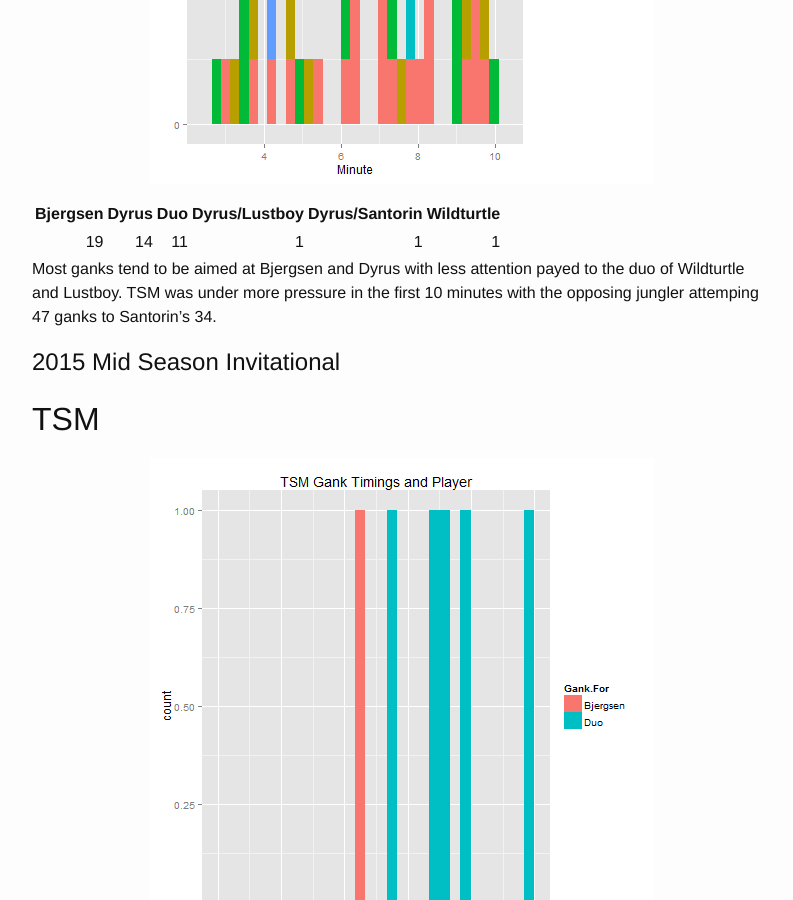
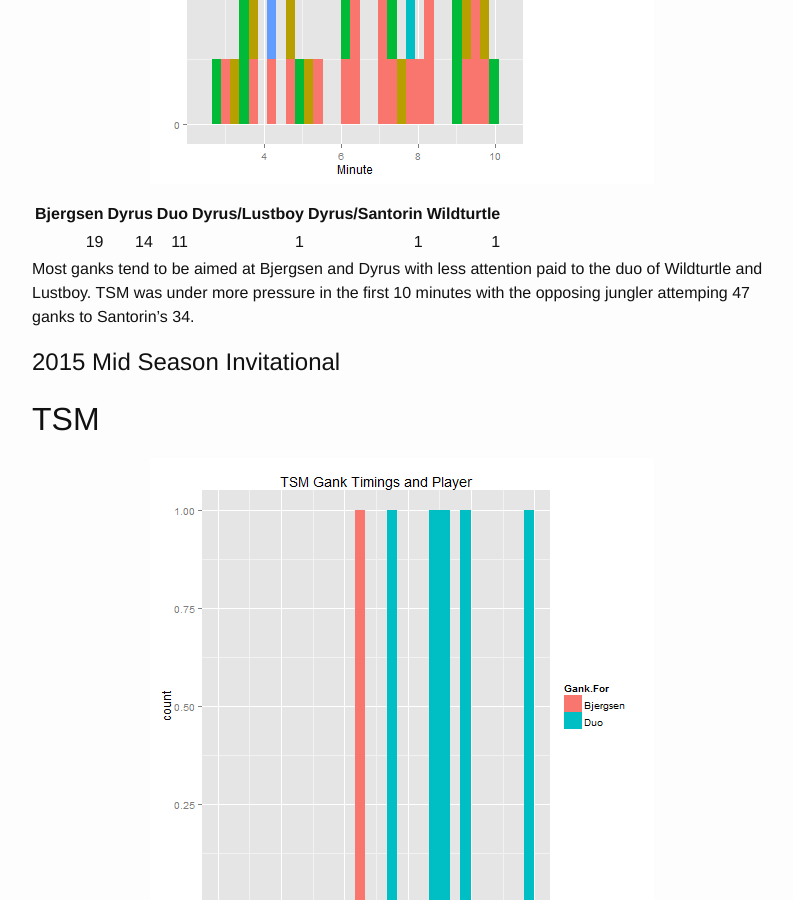
Before and after one commit to awcull/awcull.github.io, a Jekyll site: the page built from _posts/2015-05-11-TSM-MSI-Ganks.md, in a window 1280 px wide and 900 px high, scrolled down 1882 px. Shown: the whole window, without its empty margins (238-1031 px from the left). Built offline with Jekyll 4.4.1, drawn with Linux system fonts in a browser that asks for light colours; some of the changed text lies outside the part shown.

Commit message:
Fixed some spelling errors

```diff
--- a/_posts/2015-05-11-TSM-MSI-Ganks.md
+++ b/_posts/2015-05-11-TSM-MSI-Ganks.md
@@ -48,7 +48,7 @@
 |--------:|-----:|---:|-------------:|--------------:|----------:|
 |       19|    14|  11|             1|              1|          1|
 
-Most ganks tend to be aimed at Bjergsen and Dyrus with less attention payed to the duo of Wildturtle and Lustboy.  TSM was under more pressure in the first 10 minutes with the opposing jungler attemping 47 ganks to Santorin's 34.
+Most ganks tend to be aimed at Bjergsen and Dyrus with less attention paid to the duo of Wildturtle and Lustboy.  TSM was under more pressure in the first 10 minutes with the opposing jungler attemping 47 ganks to Santorin's 34.
 
 #2015 Mid Season Invitational
 
```
Also changed, not shown: other parts of _posts/2015-05-11-TSM-MSI-Ganks.md (+2 -0 lines).
